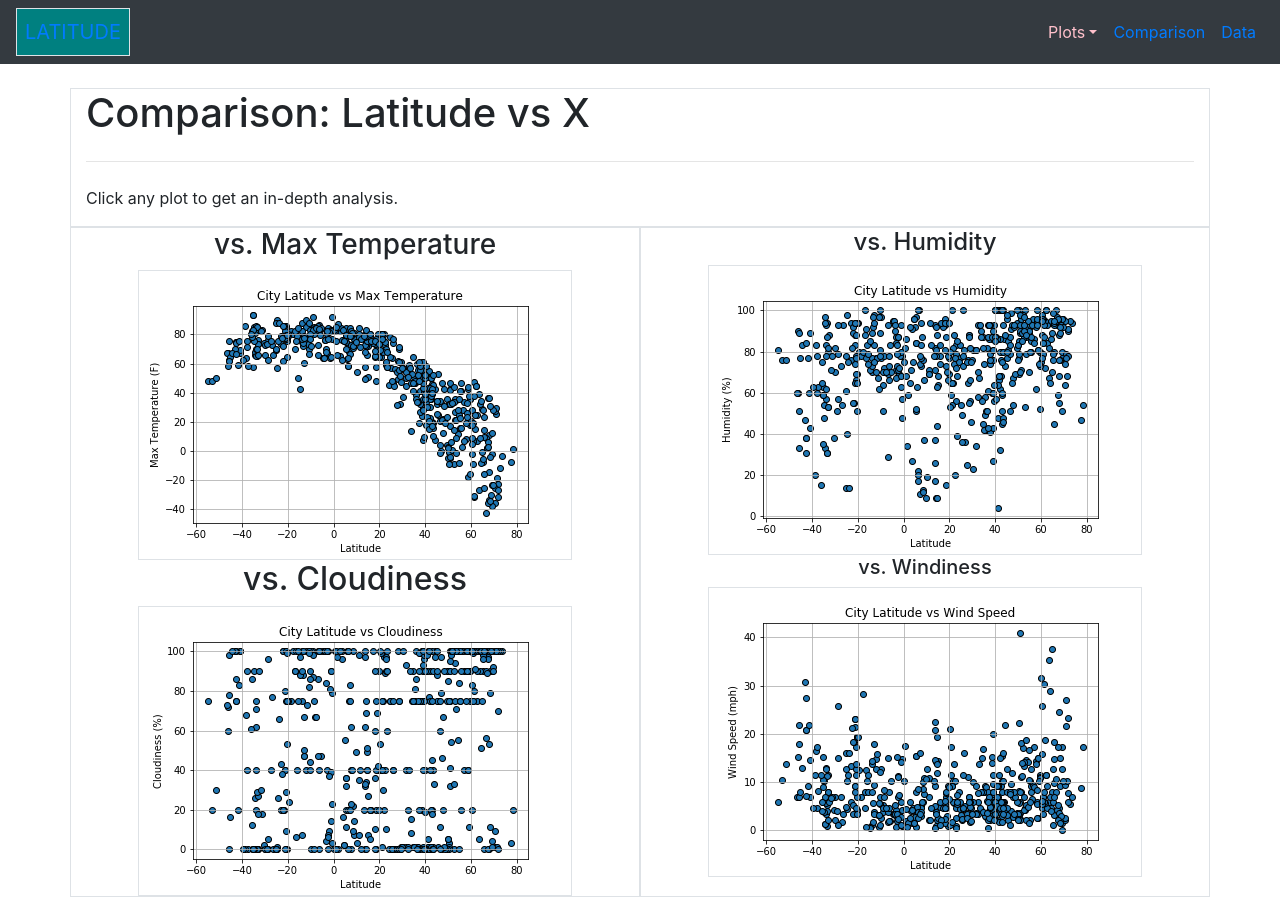
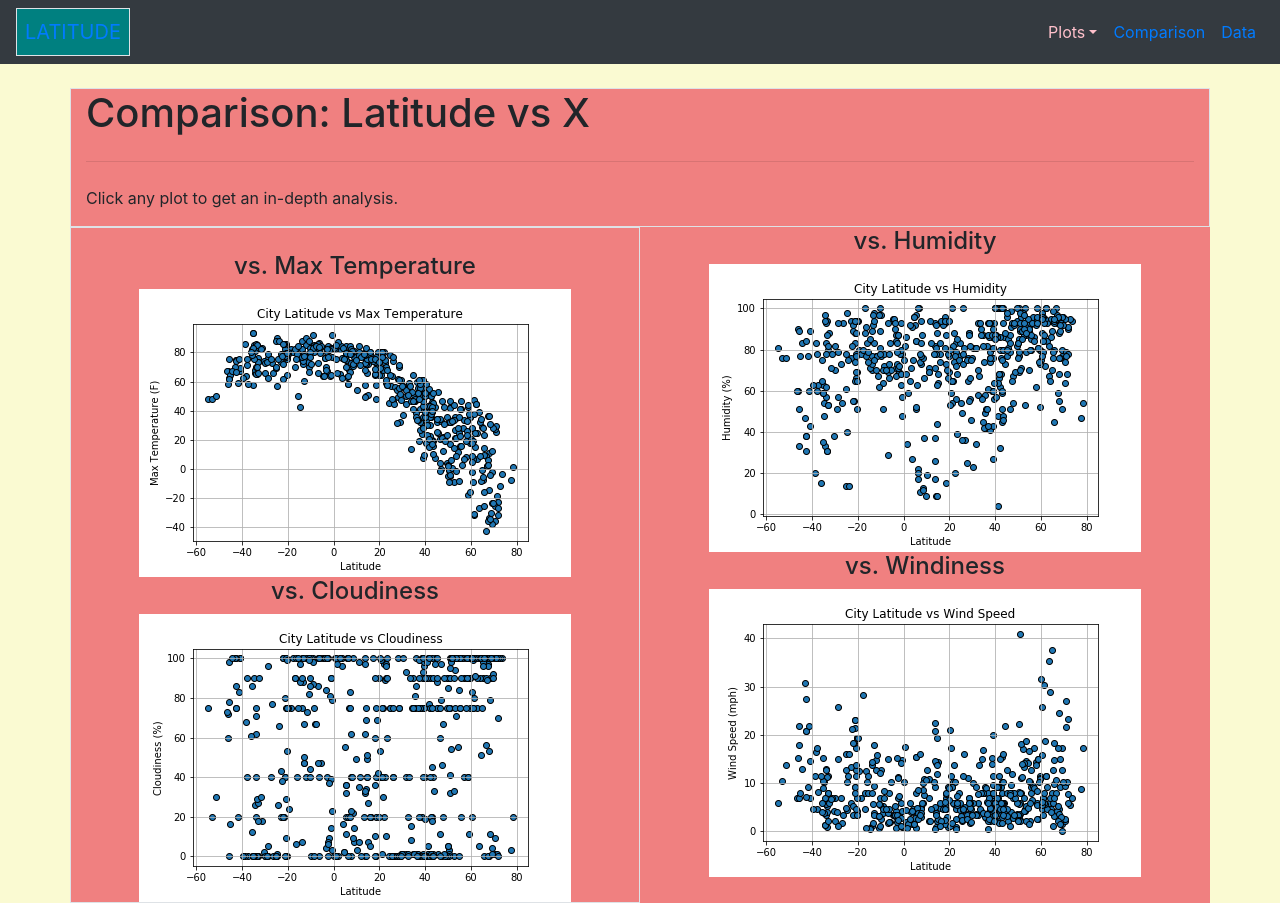
Before and after one commit to VallieTracy/Visualizing-Global-Weather-Analysis-Repo, a plain HTML site: page comparison.html in a window 1280 px wide. Drawn offline with nearby package versions, Linux system fonts and the light colour scheme.

Commit message:
landing page, next work on thumbnails

```diff
--- a/comparison.html
+++ b/comparison.html
@@ -9,7 +9,7 @@
     integrity="sha384-ggOyR0iXCbMQv3Xipma34MD+dH/1fQ784/j6cY/iJTQUOhcWr7x9JvoRxT2MZw1T" crossorigin="anonymous">
 </head>
 
-<body>
+<body style="background: lightgoldenrodyellow;">
 
   <nav class="navbar navbar-expand-md navbar-darK bg-dark mb-4">
     <a class="navbar-brand p-2 border" href="index.html">LATITUDE</a>
@@ -42,7 +42,7 @@
 
 
   <!-- testing -->
-  <div class="container">
+  <div class="container" style="background: lightcoral;">
 
     <div class="row">
 
@@ -56,27 +56,27 @@
 
 
 
-      <div class="col-lg-6 border text-center">
-        <h3>vs. Max Temperature</h3>
+      <div class="col-lg-6 text-center pt-4 border">
+        <h4>vs. Max Temperature</h4>
         <a class="temp-link" href="temp.html">
-        <img src="./Images/Temp_v_Latitude.png" href="temp.html" id="temp-image" alt="Temp image" class="border">
+        <img src="./Images/Temp_v_Latitude.png" href="temp.html" id="temp-image" alt="Temp image">
         </a>
-        <h2>vs. Cloudiness</h2>
+        <h4>vs. Cloudiness</h4>
         <a class="cloudiness-link" href="cloudiness.html">
-        <img src="./Images/Cloudiness_v_Latitude.png" alt="Cloudiness Image" class="border">
+        <img src="./Images/Cloudiness_v_Latitude.png" alt="Cloudiness Image">
         </a>
 
 
       </div>
 
-      <div class="col-lg-6 border text-center">
+      <div class="col-lg-6 text-center">
         <h4>vs. Humidity</h4>
         <a class="humidity-link" href="humidity.html">
-        <img src="./Images/Humidity_v_Latitude.png" alt="Humidity Image" class="border">
+        <img src="./Images/Humidity_v_Latitude.png" alt="Humidity Image">
         </a>
-        <h5>vs. Windiness</h5>
+        <h4>vs. Windiness</h4>
         <a class="wind-link" href="wind.html">
-        <img src="./Images/Wind_Speed_v_Latitude.png" alt="Wind Imge" class="border">
+        <img src="./Images/Wind_Speed_v_Latitude.png" alt="Wind Imge">
         </a>
       </div>
 
```
Also changed, not shown: index.html (+53 -7 lines).
